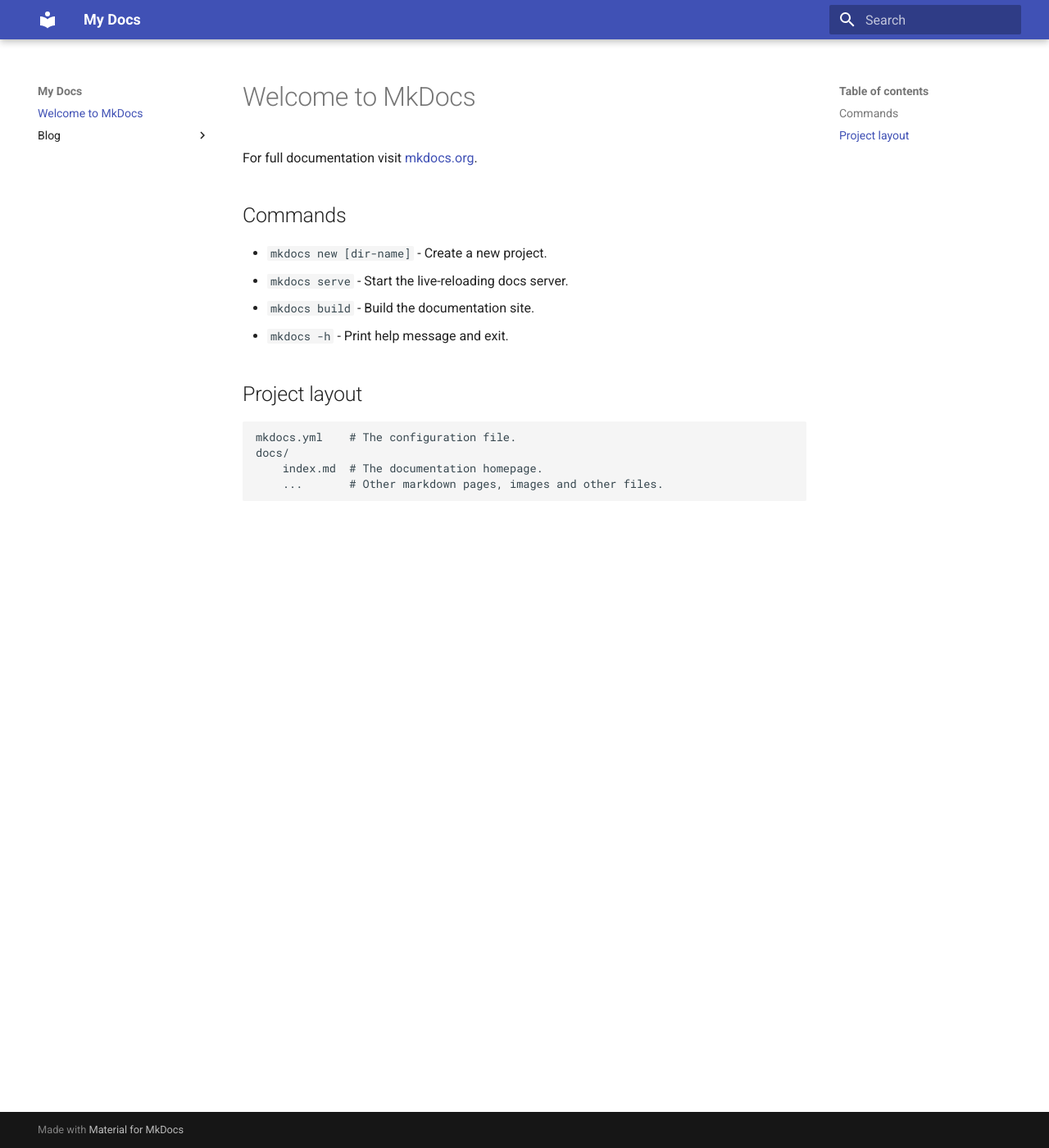
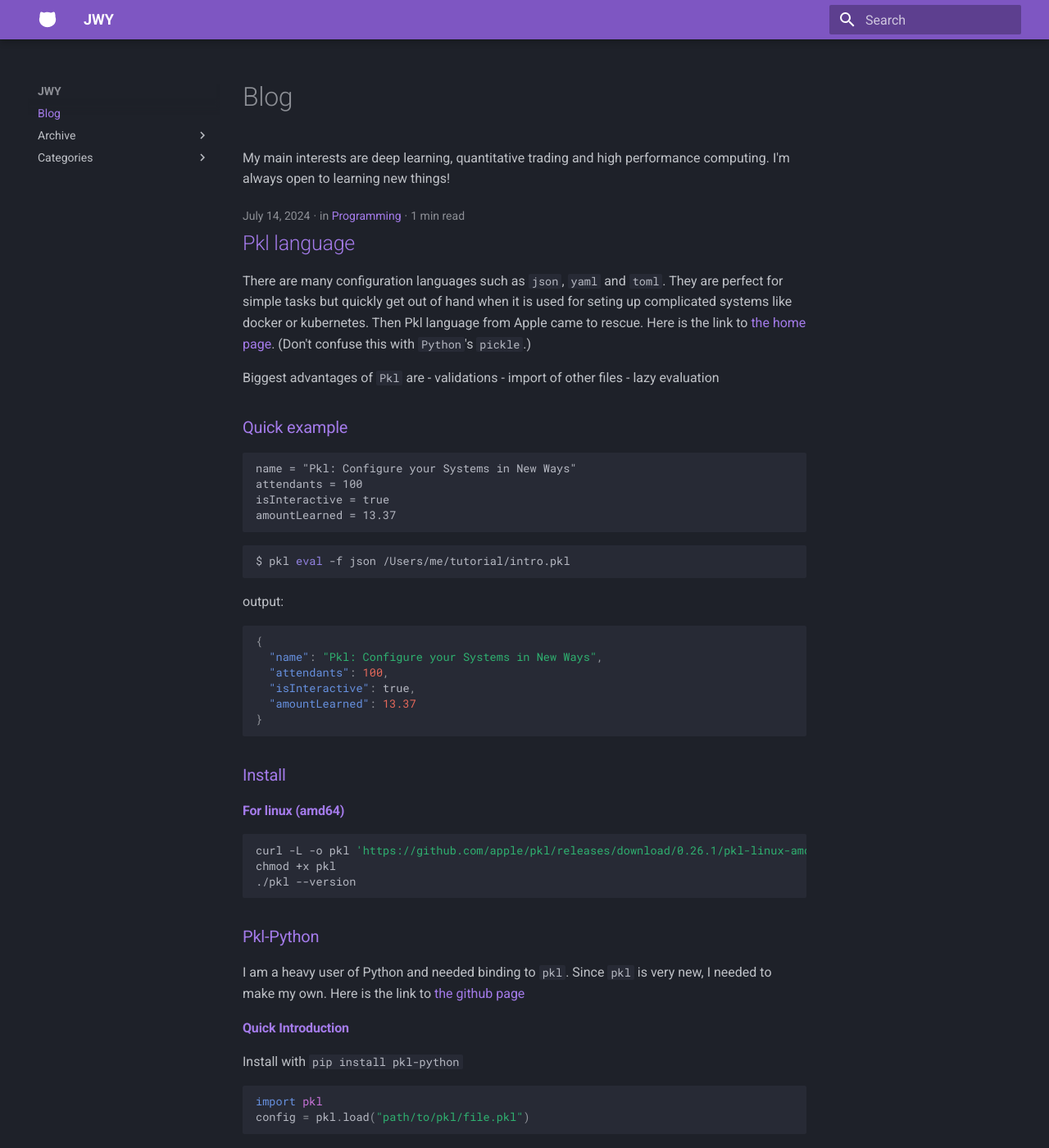
Before and after one commit to jw-y/jw-y.github.io, an MkDocs documentation site: the page built from docs/index.md, in a window 1280 px wide and 1400 px high. Shown: the whole window at 82% size. Built offline with MkDocs 1.6.1 and Material for MkDocs 9.7.7, drawn with Linux system fonts in a browser that asks for light colours; some of the changed text lies outside the part shown.

Commit message:
add first posts

````diff
--- a/docs/index.md
+++ b/docs/index.md
@@ -1,17 +1,3 @@
-# Welcome to MkDocs
+# Blog
 
-For full documentation visit [mkdocs.org](https://www.mkdocs.org).
-
-## Commands
-
-* `mkdocs new [dir-name]` - Create a new project.
-* `mkdocs serve` - Start the live-reloading docs server.
-* `mkdocs build` - Build the documentation site.
-* `mkdocs -h` - Print help message and exit.
-
-## Project layout
-
-    mkdocs.yml    # The configuration file.
-    docs/
-        index.md  # The documentation homepage.
-        ...       # Other markdown pages, images and other files.
+My main interests are deep learning, quantitative trading and high performance computing. I'm always open to learning new things!
--- a/docs/blog/posts/my_first_post.md
+++ b/docs/posts/my_first_post.md
@@ -1,6 +1,8 @@
 ---
 date:
-  created: 2024-07-14
+    created: 2024-07-13
+categories:
+    - Programming
 ---
 
 # First Post
--- /dev/null
+++ b/docs/posts/programming/intro_to_pkl.md
@@ -0,0 +1,59 @@
+---
+date:
+    created: 2024-07-14
+categories:
+    - Programming
+---
+
+# Pkl language
+
+There are many configuration languages such as `json`, `yaml` and `toml`. They are perfect for simple tasks but quickly get out of hand when it is used for seting up complicated systems like docker or kubernetes. Then Pkl language from Apple came to rescue. Here is the link to [the home page](https://pkl-lang.org/index.html). (Don't confuse this with `Python`'s `pickle`.)
+
+Biggest advantages of `Pkl` are
+- validations
+- import of other files
+- lazy evaluation
+
+## Quick example
+```pkl
+name = "Pkl: Configure your Systems in New Ways"
+attendants = 100
+isInteractive = true
+amountLearned = 13.37
+```
+```bash
+$ pkl eval -f json /Users/me/tutorial/intro.pkl
+```
+output:
+```json
+{
+  "name": "Pkl: Configure your Systems in New Ways",
+  "attendants": 100,
+  "isInteractive": true,
+  "amountLearned": 13.37
+}
+```
+
+## Install
+
+### For linux (amd64)
+```BASH
+curl -L -o pkl 'https://github.com/apple/pkl/releases/download/0.26.1/pkl-linux-amd64'
+chmod +x pkl
+./pkl --version
+```
+
+## Pkl-Python
+
+I am a heavy user of Python and needed binding to `pkl`.
+Since `pkl` is very new, I needed to make my own.
+Here is the link to [the github page](https://github.com/jw-y/pkl-python)
+
+### Quick Introduction
+
+Install with `pip install pkl-python`
+
+```python
+import pkl
+config = pkl.load("path/to/pkl/file.pkl")
+```
--- /dev/null
+++ b/docs/posts/programming/intro_to_rust.md
@@ -0,0 +1,12 @@
+---
+date:
+    created: 2024-07-14
+categories:
+    - Programming
+---
+
+# Starting out `Rust`
+
+I am a heavy user of `Python` since most of my work consist of working with data and machine learning.
+Currently, there is no competition to `Python`. But the biggest downside of using `Python` is always the speed.
+Hopefully Rust can be
--- /dev/null
+++ b/docs/posts/travel/travel_first_post.md
@@ -0,0 +1,10 @@
+---
+date:
+    created: 2024-07-14
+categories:
+    - Travel
+---
+
+# Travel Intro
+
+Some the travel stories will go here.
--- a/mkdocs.yml
+++ b/mkdocs.yml
@@ -1,10 +1,27 @@
 # yaml-language-server: $schema=https://squidfunk.github.io/mkdocs-material/schema.json
-site_name: My Docs
+site_name: JWY
 site_url: https://jungwooyang.com
 
 theme:
   name: material
+  palette:
+    scheme: slate
+    primary: deep purple
+    accent: teal
+  logo: assets/images/jw_icon.svg
+  favicon: assets/images/jw_icon.svg
+  custom_dir: overrides
 
 plugins:
   - search
-  - blog
+  - blog:
+      blog_dir: .
+
+markdown_extensions:
+  - pymdownx.highlight:
+      anchor_linenums: true
+      line_spans: __span
+      pygments_lang_class: true
+  - pymdownx.inlinehilite
+  - pymdownx.snippets
+  - pymdownx.superfences
--- /dev/null
+++ b/overrides/partials/comments.html
@@ -0,0 +1,15 @@
+<script src="https://giscus.app/client.js"
+        data-repo="jw-y/jw-y.github.io"
+        data-repo-id="R_kgDOMV63Ow"
+        data-category="Announcements"
+        data-category-id="DIC_kwDOMV63O84CgxL6"
+        data-mapping="title"
+        data-strict="0"
+        data-reactions-enabled="1"
+        data-emit-metadata="1"
+        data-input-position="top"
+        data-theme="preferred_color_scheme"
+        data-lang="en"
+        crossorigin="anonymous"
+        async>
+</script>
````
Also changed, not shown: docs/blog/index.md (deleted, +0 -1 lines), docs/assets/images/jw_icon.svg (added), 1 other file.
